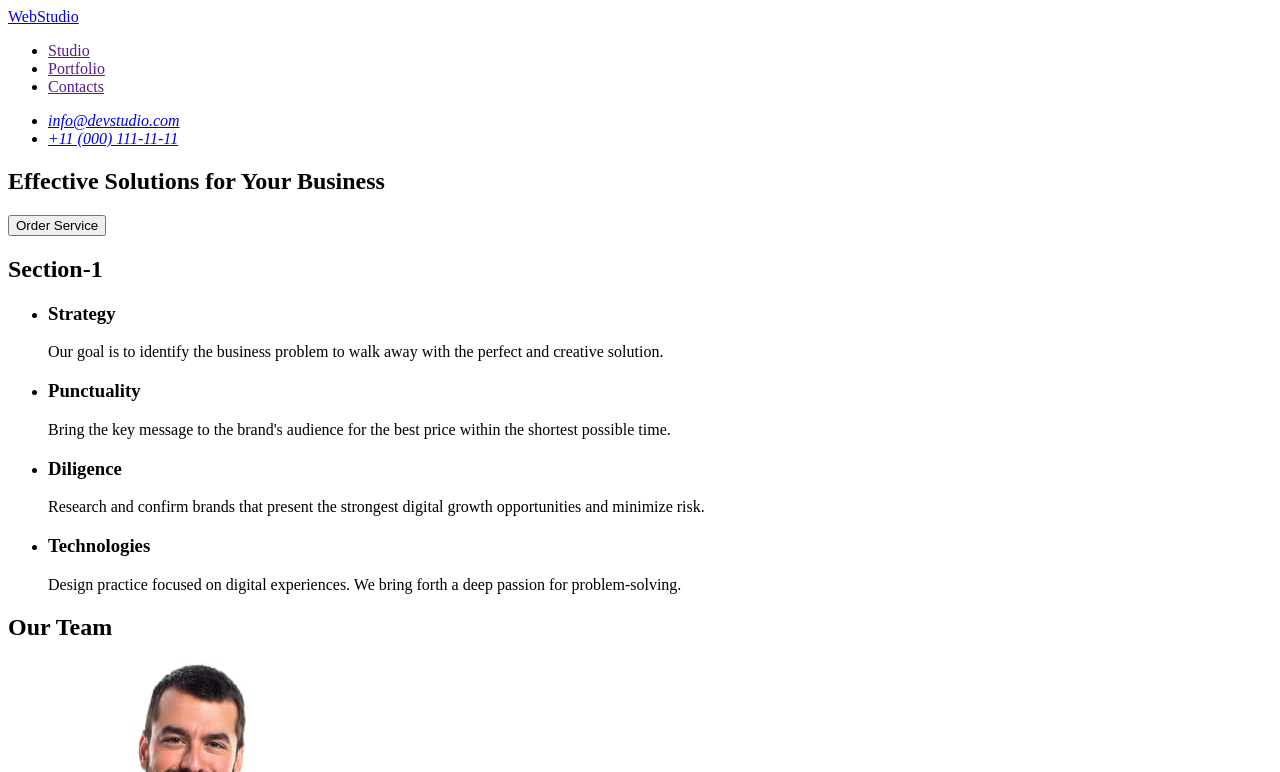
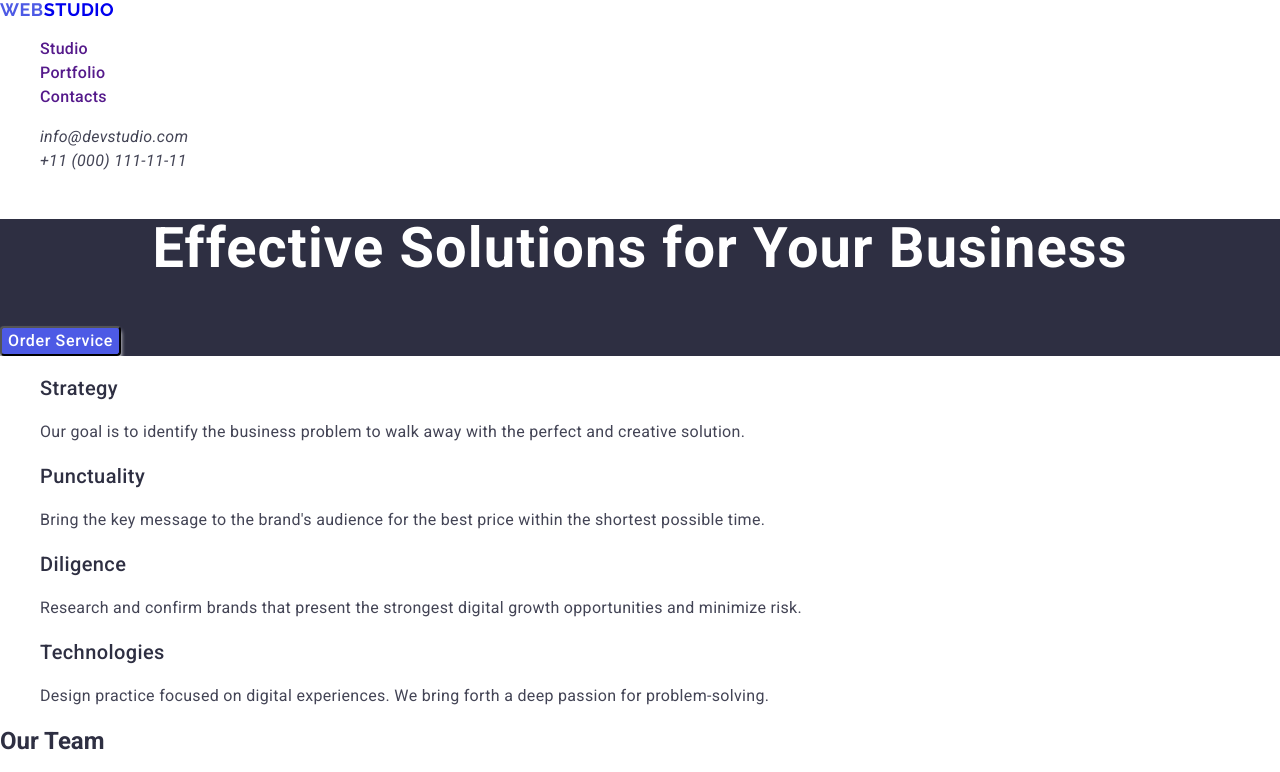
Before and after one commit to IgoGra74/goit-markup-hw-02, a plain HTML site: page index.html in a window 1280 px wide. Shown: the top 772 px of the page. Drawn offline with nearby package versions, Linux system fonts and the light colour scheme.

Commit message:
Edit html

```diff
--- /dev/null
+++ b/css/styles.css
@@ -0,0 +1,119 @@
+.body {
+    font-family: "Roboto", "Raleway", sans-serif;
+    color: #2E2F42;
+    background-color: #FFF;
+}
+
+/* header */
+
+.logo {
+    font-family: Raleway;
+    font-size: 18px;
+    font-style: normal;
+    font-weight: 700;
+    line-height: 1.16;
+    letter-spacing: 0.54px;
+    text-transform: uppercase;
+    text-decoration: none;
+}
+
+.logo-web {
+    color: #4D5AE5;
+}
+
+.menu {
+    list-style-type: none;
+}
+
+.menu-list {
+    font-size: 16px;
+    font-weight: 500;
+    line-height: 1.5;
+    letter-spacing: 0.32px;
+    text-decoration: none;
+}
+
+.menu-list:hover,
+.menu-list:active,
+.menu-list:focus {
+    color: #404BBF;
+}
+
+.contacts {
+    list-style-type: none;
+}
+
+.contacts-list {
+    color: #434455;
+    font-size: 16px;
+    line-height: 1.5;
+    letter-spacing: 0.32px;
+    text-decoration: none;
+}
+
+.contacts-list:hover,
+.contacts-list:active,
+.contacts-list:focus {
+    color: #404BBF;
+}
+
+/*  Main */
+/* Section-dark */
+.section-dark {
+    background-color: #2E2F42;
+}
+
+.section-dark-title {
+    color: #FFF;
+    text-align: center;
+    font-size: 56px;
+    font-weight: 700;
+    line-height: 1.07;
+    letter-spacing: 1.12px;
+}
+
+.button-order {
+    color: #FFF;
+    font-family: "Roboto", sans-serif;
+    font-size: 16px;
+    font-weight: 500;
+    line-height: 1.5;
+    letter-spacing: 0.64px;
+    border-radius: 4px;
+    background: #4D5AE5;
+    box-shadow: 0px 4px 4px 0px;
+}
+
+.button-order:hover,
+.button-order:active,
+.button-order:focus {
+    color: #FFFFFF;
+    background-color: #404BBF;
+}
+
+/* Section-1 */
+.section1-title {
+    display: none;
+}
+
+.section1-list {
+    list-style-type: none;
+}
+
+.section1-list-titles {
+    font-family: Roboto;
+    font-size: 20px;
+    font-weight: 500;
+    line-height: 1.2;
+    letter-spacing: 0.4px;
+    text-align: left;
+}
+
+.section1-list-text {
+    color: #434455;
+    font-family: Roboto;
+    font-size: 16px;
+    line-height: 1.5;
+    letter-spacing: 0.32px;
+    text-align: left;
+}
--- a/index.html
+++ b/index.html
@@ -3,61 +3,84 @@
   <head>
     <meta charset="UTF-8" />
     <meta name="viewport" content="width=device-width, initial-scale=1.0" />
+    <link
+      rel="stylesheet"
+      href="https://cdnjs.cloudflare.com/ajax/libs/modern-normalize/2.0.0/modern-normalize.css"
+    />
+    <link rel="preconnect" href="https://fonts.googleapis.com" />
+    <link rel="preconnect" href="https://fonts.gstatic.com" crossorigin />
+    <link
+      href="https://fonts.googleapis.com/css2?family=Raleway:ital,wght@0,700;1,700&family=Roboto:ital,wght@0,400;0,500;0,700;1,400;1,500;1,700&display=swap"
+      rel="stylesheet"
+    />
+    <link rel="stylesheet" href="./css/styles.css" />
     <title>Document</title>
   </head>
-  <body>
+  <body class="body">
     <!--Header  -->
     <header>
       <nav>
-        <a href="./index.html">WebStudio</a>
-        <ul>
-          <li><a href="">Studio</a></li>
-          <li><a href="">Portfolio</a></li>
-          <li><a href="">Contacts</a></li>
+        <a href="./index.html" class="logo"
+          ><span class="logo-web">Web</span>Studio</a
+        >
+        <ul class="menu">
+          <li><a href="" class="menu-list">Studio</a></li>
+          <li><a href="" class="menu-list">Portfolio</a></li>
+          <li><a href="" class="menu-list">Contacts</a></li>
         </ul>
       </nav>
       <address>
-        <ul>
-          <li><a href="mailto:info@devstudio.com">info@devstudio.com</a></li>
-          <li><a href="tel:+110001111111">+11 (000) 111-11-11</a></li>
+        <ul class="contacts">
+          <li>
+            <a href="mailto:info@devstudio.com" class="contacts-list"
+              >info@devstudio.com</a
+            >
+          </li>
+          <li>
+            <a href="tel:+110001111111" class="contacts-list"
+              >+11 (000) 111-11-11</a
+            >
+          </li>
         </ul>
       </address>
     </header>
     <!-- Main -->
     <main>
       <!-- Section-dark -->
-      <section>
-        <h1>Effective Solutions for Your Business</h1>
-        <button type="button">Order Service</button>
+      <section class="section-dark">
+        <h1 class="section-dark-title">
+          Effective Solutions for Your Business
+        </h1>
+        <button type="button" class="button-order">Order Service</button>
       </section>
       <!-- Section-1 -->
       <section>
-        <h2>Section-1</h2>
-        <ul>
+        <h2 class="section1-title">Section-1</h2>
+        <ul class="section1-list">
           <li>
-            <h3>Strategy</h3>
-            <p>
+            <h3 class="section1-list-titles">Strategy</h3>
+            <p class="section1-list-text">
               Our goal is to identify the business problem to walk away with the
               perfect and creative solution.
             </p>
           </li>
           <li>
-            <h3>Punctuality</h3>
-            <p>
+            <h3 class="section1-list-titles">Punctuality</h3>
+            <p class="section1-list-text">
               Bring the key message to the brand's audience for the best price
               within the shortest possible time.
             </p>
           </li>
           <li>
-            <h3>Diligence</h3>
-            <p>
+            <h3 class="section1-list-titles">Diligence</h3>
+            <p class="section1-list-text">
               Research and confirm brands that present the strongest digital
               growth opportunities and minimize risk.
             </p>
           </li>
           <li>
-            <h3>Technologies</h3>
-            <p>
+            <h3 class="section1-list-titles">Technologies</h3>
+            <p class="section1-list-text">
               Design practice focused on digital experiences. We bring forth a
               deep passion for problem-solving.
             </p>
```
